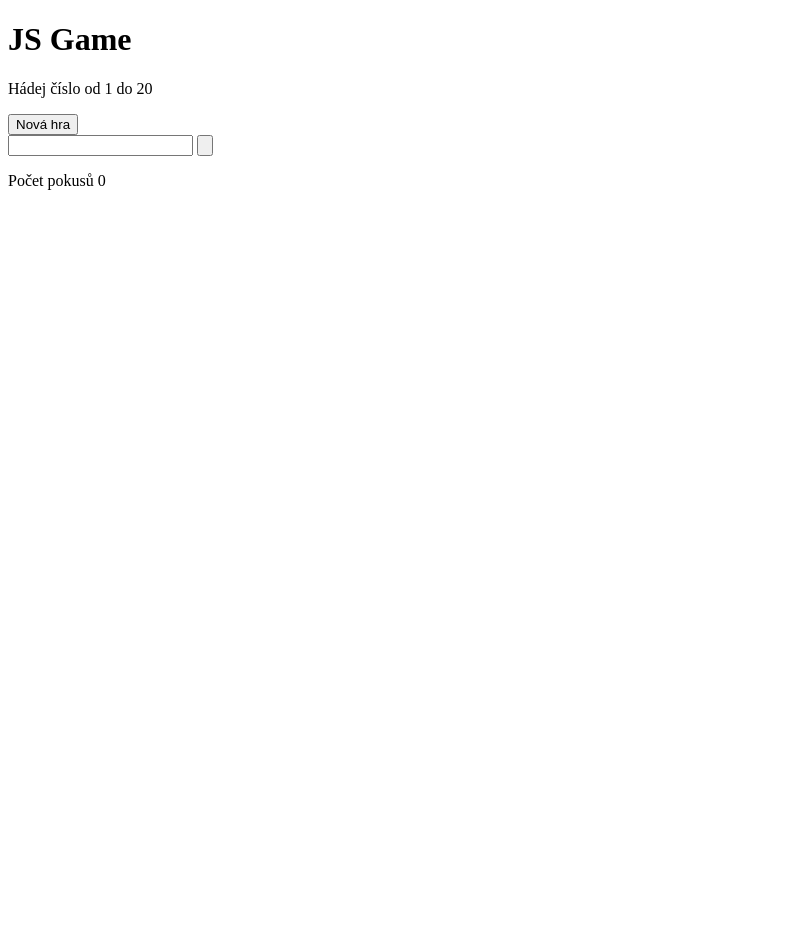
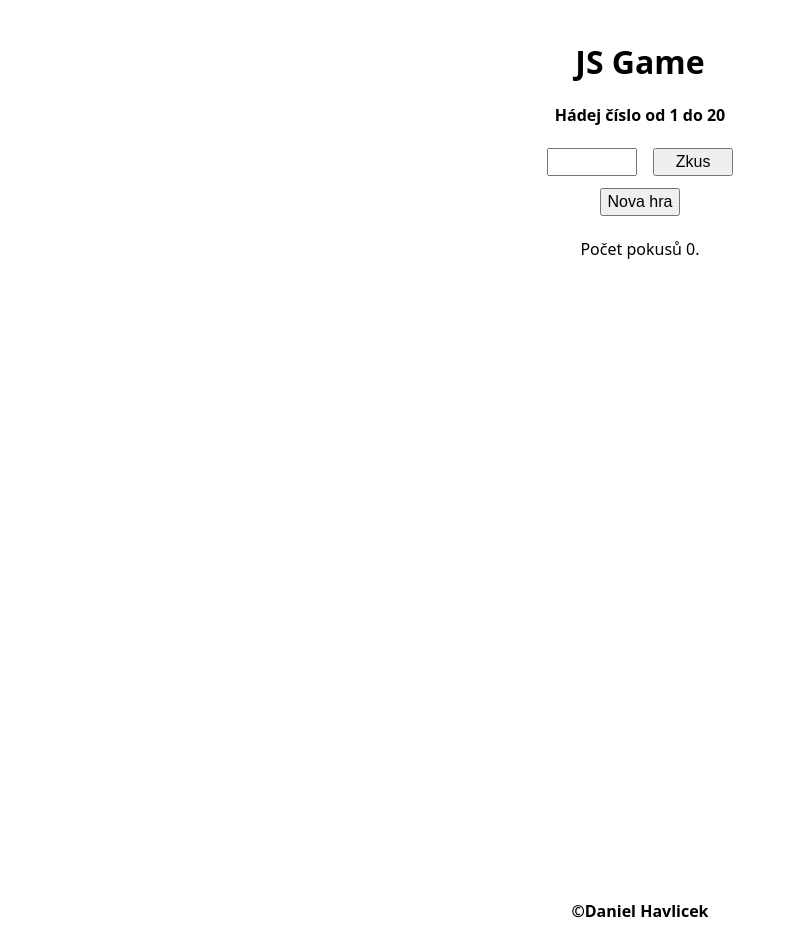
Before and after one commit to gyarab/2025_wt_havlicek, a plain HTML site: page jsgame/index.html in a window 1280 px wide. Shown: the whole page, without its empty margins (0-788 px from the left). Before the commit the page ends 800 px from the top, so only its background shows below. Drawn offline with Linux system fonts and the light colour scheme.

Commit message:
Aktualizace

```diff
--- a/jsgame/index.html
+++ b/jsgame/index.html
@@ -3,56 +3,128 @@
 <head>
     <meta charset="UTF-8">
     <meta name="viewport" content="width=device-width, initial-scale=1.0">
-    <title>JSGame</title>
+    <title>JS Game</title>
+
+    <style>
+        body {
+            font-family: system-ui, sans-serif;
+            max-width: 600px;
+            margin: 40px auto;
+            text-align: center;
+        }
+        input {
+            padding: 3px;
+            margin: 6px;
+            font-size: 1rem;
+            width: 80px;
+        }
+        button {
+            padding: 6px 12px;
+            font-size: 1rem;
+            margin: 5px;
+            cursor: pointer;
+        }
+        #message {
+            margin-top: 15px;
+            font-weight: bold;
+        }
+        footer {
+            margin-top: 640px;
+            font-weight: bold;
+        }
+    </style>
 </head>
 <body>
     <h1>JS Game</h1>
-<p>
+    <p id="message">
         Hádej číslo od 1 do 20
     </p>
 
-    <input id="newGameBtn" type="button" value="Nová hra" onclick="newGame()">
+    <input id="guess" type="number" name="guess">
+    <input id="guessBtn" type="button" value="Zkus">
     <br>
-    <input id="guess" type="number" name="Guess">
-    <input id="guessBtn" type="button" value="">
+    <input id="newGameBtn" type="button" value="Nova hra" onclick="newGame()">
+
     <p>
-    Počet pokusů <span id="attempts">0</span>
+        Počet pokusů <span id="attempts">0</span>.
     </p>
+
+    <footer>©Daniel Havlicek</footer>
 
     <script>
         let secretNumber
         let attempts
+        const maxAttempts = 8
 
-    const attemptsEl = document.getElementById("attempts")
+        const attemptsEl = document.getElementById('attempts')
+        const messageEl = document.getElementById('message')
 
-
-    function newGame(){
-        secretNumber = Math.floor(Math.random()*20)+1
+        function newGame() {
+            support() // podpora uživatelů
+            secretNumber = Math.floor(Math.random() * 20) + 1
             attempts = 0
             attemptsEl.textContent = attempts
+            messageEl.textContent = "Hádej číslo od 1 do 20"
+            messageEl.style.color = "black"
 
-
-        console.log("NEW GAME")
-        console.log("Tajné číslo je", secretNumber)
+            console.clear()
+            console.log('--- NEW GAME ---')
+            console.log('Tajné číslo je:', secretNumber)
         }
 
-    function checkGuess(){
+        function checkGuess() {
             attempts++
             attemptsEl.textContent = attempts
 
+            const inputEl = document.getElementById('guess')
+            const guess = Number(inputEl.value)
 
+            console.log(`Pokus ${attempts}: hráč tipuje ${guess}`)
+
+            // výhra
+            if (guess === secretNumber) {
+                messageEl.textContent = "🎉 Správně! Vyhrál jsi!"
+                messageEl.style.color = "green"
+                console.log("Hráč vyhrál.")
+                return
             }
 
-    document.getElementById("guessBtn").addEventListener("click", checkGuess)
-    document.getElementById("guess").addEventListener("keydown", function (e){
-        if(e.key === "Enter"){
+            // prohra
+            if (attempts >= maxAttempts) {
+                messageEl.textContent = `❌ Prohrál jsi. Tajné číslo bylo ${secretNumber}.`
+                messageEl.style.color = "red"
+                console.log("GAME OVER – pokusy vyčerpány.")
+                return
+            }
+
+            // větší/menší
+            if (guess > secretNumber) {
+                messageEl.textContent = "Zkus menší číslo."
+            } else {
+                messageEl.textContent = "Zkus větší číslo."
+            }
+
+            inputEl.value = ""
+        }
+
+        document.getElementById('guessBtn').addEventListener('click', checkGuess)
+        document.getElementById('guess').addEventListener('keydown', function (e) {
+            if (e.key === 'Enter') {
                 checkGuess()
-            e.srcElement.value = ""
+                e.srcElement.value = ''
             }
         })
 
+        function hlaska() {
+            alert('Pospěšte si, hra běží!')
+        }
+
+        function support() {
+            // zobrazí hlášku po 10 sekundách
+            window.setTimeout(hlaska, 10000)
+        }
+
         newGame()
     </script>
-
 </body>
 </html>
```
Lines whose indentation alone changed are shown as unchanged.
